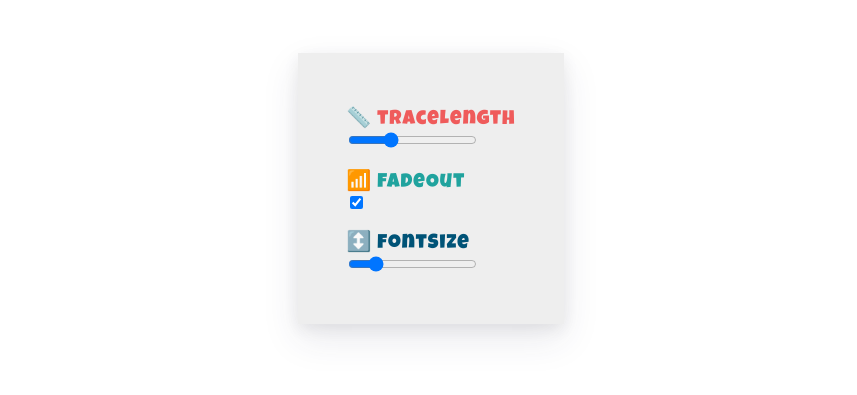
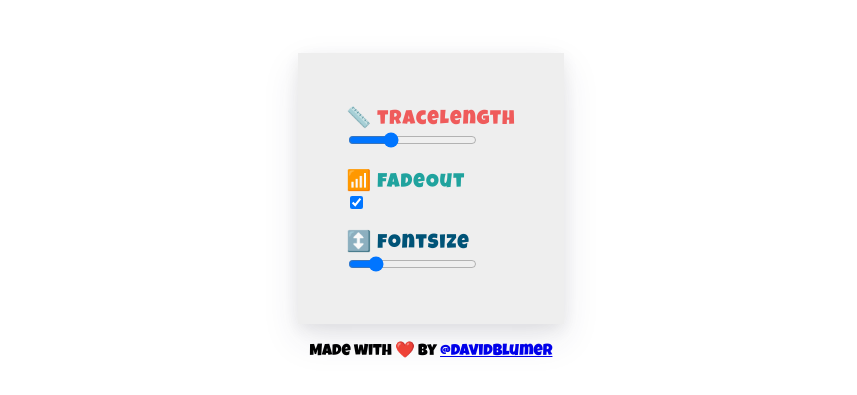
Before and after one commit to davidblumer/emoji-mouse-trace, a website: page index.html in a window 1280 px wide. Shown: the part 125-520 px from the top of the page, without its empty margins (209-1066 px from the left). Drawn offline with Linux system fonts and the light colour scheme.

Commit message:
added footer

```diff
--- a/example.js
+++ b/example.js
@@ -8,13 +8,14 @@ fontSize.addEventListener('change', updateValues);
 var emoji = new emojiMouseTrace({
   'traceLength': 20,
   'fadeOut': true,
+  'zIndex': 1337
 });
 
 function updateValues() {
   const config = {
     'traceLength': traceLength.value,
     'fadeOut': fadeOut.checked,
-    'fontSize': fontSize.value + 'px'
+    'fontSize': fontSize.value + 'px',
   }
   emoji.disable();
   emoji = new emojiMouseTrace(config);
--- a/index.html
+++ b/index.html
@@ -26,6 +26,12 @@
             <input type="range" min="5" max="150" id="fontSize" value="30">
         </label>
     </div>
+    <p class="text-center">
+        Made with
+        ❤️
+        by
+        <a target="_blank" href="http://github.com/davidblumer">@davidblumer</a>
+    </p>
     <script src="index.js"></script>
     <script src="example.js"></script>
 </body>
```
